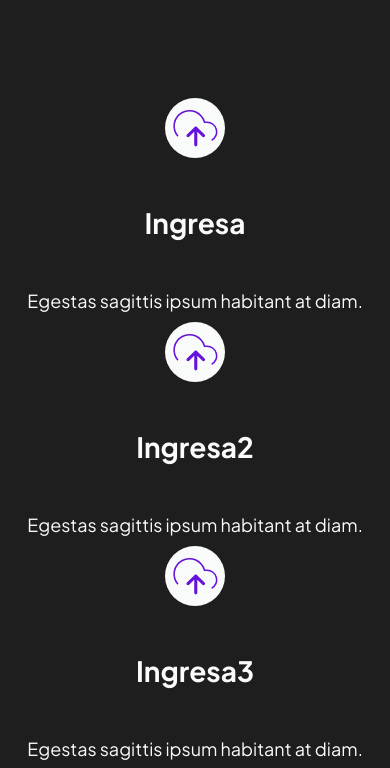
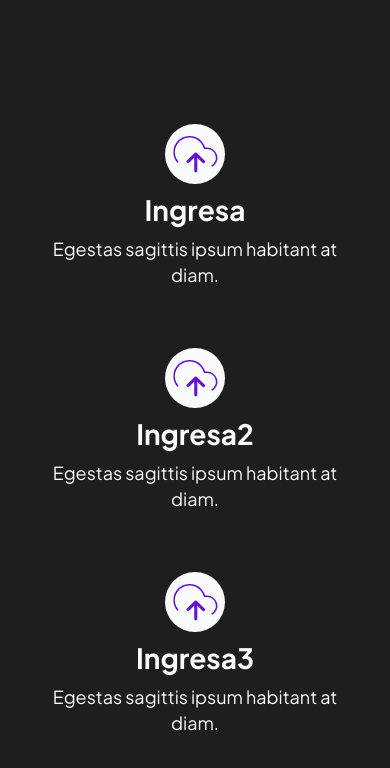
Before and after one commit to Lariicsa/mont-cryptobox, a Vue app: page / in a window 390 px wide. Shown: the part 1012-1780 px from the top of the page. Built offline with nearby package versions, Linux system fonts and the light colour scheme; no server answers.

Commit message:
Refactor icons responsive layout

```diff
--- a/src/scss/components/iconimage.scss
+++ b/src/scss/components/iconimage.scss
@@ -7,6 +7,11 @@
   height: auto;
   min-height: 21.6rem;
   width: 100%;
+
+  @include until($tablet-landscape) {
+    justify-content: space-evenly;
+    padding: 2.6rem;
+  }
 
   &__icon {
     @include icon("upload", $accent);
```
